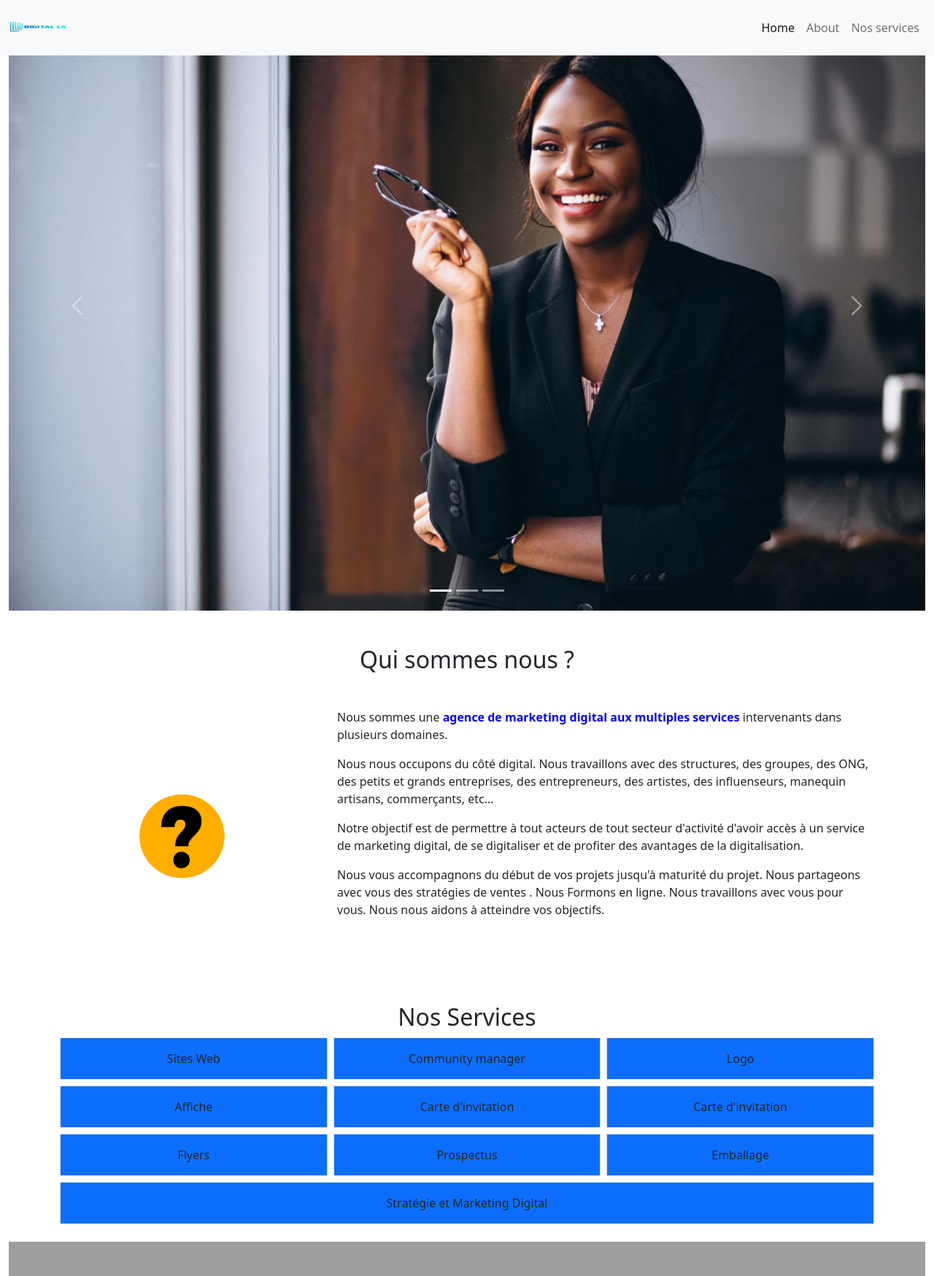
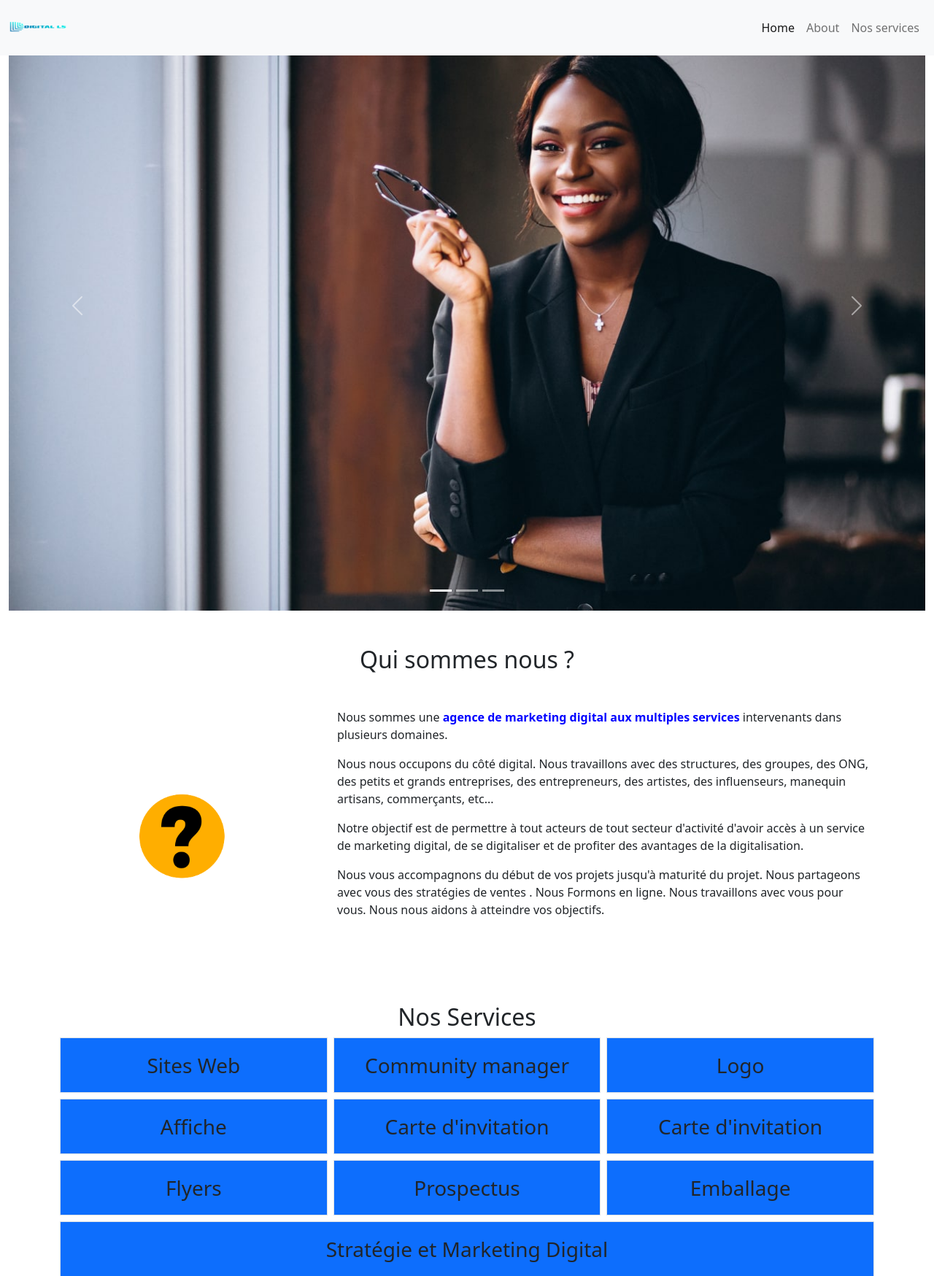
Before and after one commit to josiasapelete/digital, a PHP site: page / in a window 1280 px wide. Shown: the top 1749 px of the page at 73% size. Run offline with PHP 8.4, Linux system fonts and the light colour scheme; some libraries are stand-ins or nearby versions; grey boxes are pictures that could not be loaded.

Commit message:
Changement du font de nos serbbice et debut du footer

```diff
--- a/index.html
+++ b/index.html
@@ -103,34 +103,34 @@ Nous travaillons avec vous pour vous. Nous nous aidons à atteindre vos objectif
     <div class="container text-center">
       <div class="row g-2">
         <div class="col-4">
-          <div class="p-3 border bg-primary">Sites Web</div>
+          <div class="p-3 fs-3 fw-5 border bg-primary">Sites Web</div>
         </div>
         <div class="col-4">
-          <div class="p-3 border bg-primary">Community manager</div>
+          <div class="p-3 fs-3 fw-5 border bg-primary">Community manager</div>
         </div>
         <div class="col-4">
-          <div class="p-3 border bg-primary">Logo</div>
+          <div class="p-3 fs-3 fw-5 border bg-primary">Logo</div>
         </div>
         <div class="col-4">
-          <div class="p-3 border bg-primary">Affiche</div>
+          <div class="p-3 fs-3 fw-5 border bg-primary">Affiche</div>
         </div>
         <div class="col-4">
-          <div class="p-3 border bg-primary">Carte d'invitation</div>
+          <div class="p-3 fs-3 fw-5 border bg-primary">Carte d'invitation</div>
         </div>
         <div class="col-4">
-          <div class="p-3 border bg-primary">Carte d'invitation</div>
+          <div class="p-3 fs-3 fw-5 border bg-primary">Carte d'invitation</div>
         </div>
         <div class="col-4">
-          <div class="p-3 border bg-primary">Flyers</div>
+          <div class="p-3 fs-3 fw-5 border bg-primary">Flyers</div>
         </div>
         <div class="col-4">
-          <div class="p-3 border bg-primary">Prospectus</div>
+          <div class="p-3 fs-3 fw-5 border bg-primary">Prospectus</div>
         </div>
         <div class="col-4">
-          <div class="p-3 border bg-primary">Emballage</div>
+          <div class="p-3 fs-3 fw-5 border bg-primary">Emballage</div>
         </div>
         <div class="col-12">
-          <div class="p-3 border bg-primary"> Stratégie et Marketing Digital
+          <div class="p-3 fs-3 fw-5 border bg-primary"> Stratégie et Marketing Digital
           </div>
         </div>
       </div>
@@ -159,6 +159,14 @@ Nous travaillons avec vous pour vous. Nous nous aidons à atteindre vos objectif
         </button>
       </div>
     </div>
+    <div class="container-fluid bg-warning">
+      <div class="row">
+        <div class="col-4"><img class="w-100 h-100" src="image/LOGO.png" alt="Logo"></div>
+        <div class="col-4"><i class="fa-solid fa-circle-phone"></i>
+        </div>
+        <div class="col-4"></div>
+      </div>
+    </div>
     <!-- JavaScript Bundle with Popper -->
 <script src="https://cdn.jsdelivr.net/npm/bootstrap@5.2.0/dist/js/bootstrap.bundle.min.js" integrity="sha384-A3rJD856KowSb7dwlZdYEkO39Gagi7vIsF0jrRAoQmDKKtQBHUuLZ9AsSv4jD4Xa" crossorigin="anonymous"></script>
 </body>
--- a/style.css
+++ b/style.css
@@ -1,6 +1,4 @@
-*{
-    /* border: solid; */
-}
+
 .logo{
     max-width:200px ;
     min-width: 100px;
@@ -8,13 +6,10 @@
     min-width: 80px;
 }
 
-.ok i{
-    background-color: rgb(188, 188, 17);
-    width: 100px;
-    height: 100px;
-    border: solid;
-}
 span{
     font-weight: bolder;
     color: blue;
 }
+i{
+    font-size: 100px;
+}
```
Also changed, not shown: image/LOGO.png (added).
